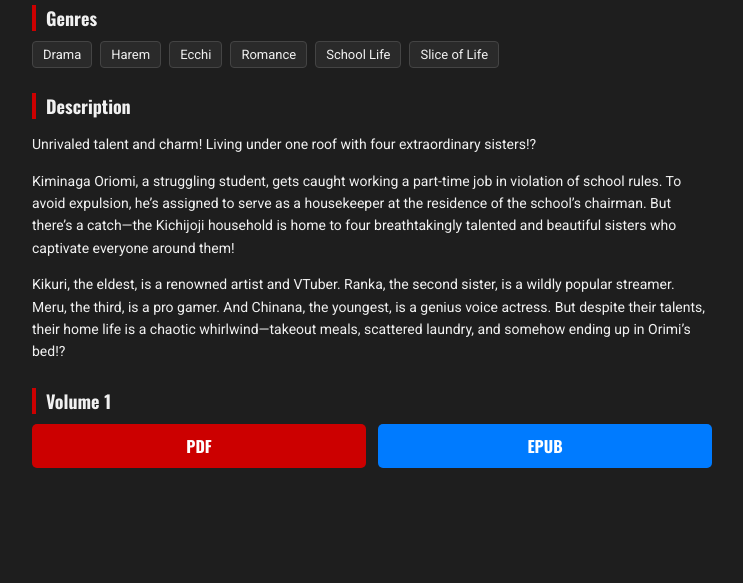
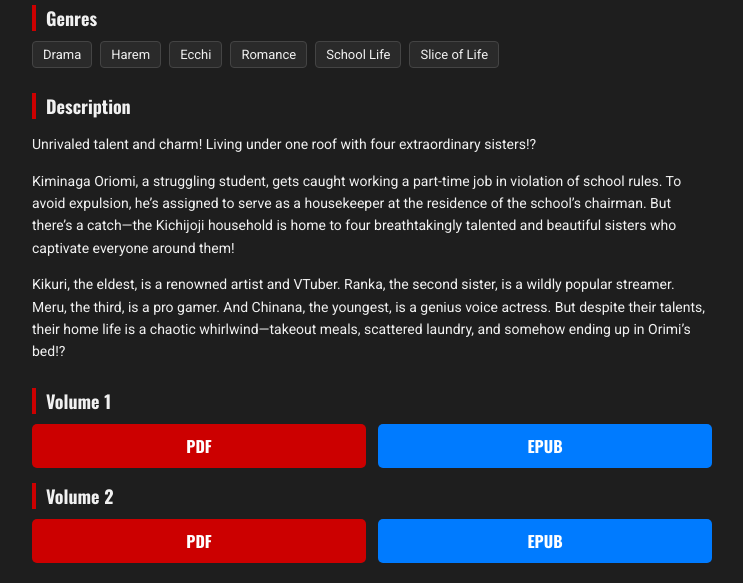
Before and after one commit to RJ-Novels/RJ-Novels, a Jekyll site: the page built from _novels/tier_1_sisters.html, in a window 1280 px wide. Shown: the part 739-1322 px from the top of the page, without its empty margins (268-1011 px from the left). Built offline with Jekyll 4.4.1, drawn with Linux system fonts in a browser that asks for light colours; comment, search, counter and statistics services are not loaded; before the commit the page ends 1227 px from its top, so only the background shows below that.

Commit message:
Update tier_1_sisters.html

```diff
--- a/_novels/tier_1_sisters.html
+++ b/_novels/tier_1_sisters.html
@@ -48,6 +48,11 @@ order: 51
       <a href="https://direct-link.net/1276410/Crz9sfRL61Op" class="btn pdf">PDF</a>
       <a href="https://link-hub.net/1276410/7Bi0P14Dye1U" class="btn epub">EPUB</a>
     </div>
+    <h2 class="section-header">Volume 2</h2>
+    <div class="download-buttons">
+      <a href="https://work.ink/2jW7/Tier_1-Sisters-V2-PDF" class="btn pdf">PDF</a>
+      <a href="https://work.ink/2jW7/Tier-1-Sisters-V2-Epub" class="btn epub">EPUB</a>
+    </div>
   </section>
 
 </main>
```
Also changed, not shown: other parts of _novels/tier_1_sisters.html (+1 -1 lines).
